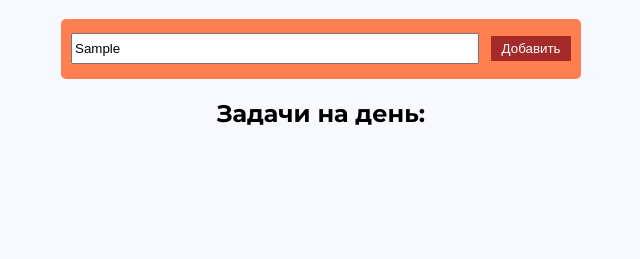
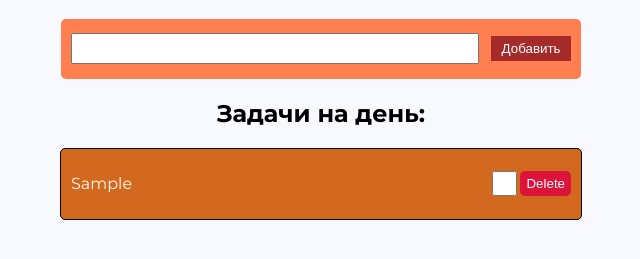
Before and after one commit to Dertex-js/ToDoList, a plain HTML site: page index.html in a window 1280 px wide. Both pictures are taken after typing "Sample" into the empty fields and a click on the button "Добавить". Shown: the part 63-322 px from the top of the page, without its empty margins (319-959 px from the left). Drawn offline with Linux system fonts and the light colour scheme.

Commit message:
Final push

```diff
--- a/css/main.css
+++ b/css/main.css
@@ -68,7 +68,7 @@ h1 {
     opacity: 0.5;
 }
 
-.todo-item.delition {
+.todo-item.deletion {
     animation: opacity 1s ease-in-out;
 }
 
--- a/js/main.js
+++ b/js/main.js
@@ -1,3 +1,75 @@
 const addTaskBtn = document.getElementById('add-task-btn');
 const deskTaskInput = document.getElementById('description-task');
-const todosWrapper = document.querySelector('todos-wrapper');
+const todosWrapper = document.querySelector('.todos-wrapper');
+
+let tasks;
+!localStorage.tasks ? tasks = [] : tasks = JSON.parse(localStorage.getItem('tasks'));
+
+let todoItemElems = [];
+
+function Task(description) {
+    this.description = description;
+    this.completed = false;
+}
+
+const createTemplate = (task, index) => {
+    return `
+        <div class="todo-item ${task.completed ? 'checked' : ''}">
+            <div class="description">${task.description}</div>
+            <div class="buttons">
+                <input onclick="completeTask(${index})" class="btn-complete" type="checkbox" ${task.completed ? 'checked' : ''}>
+                <button onclick="deleteTask(${index})" class="btn-delete">Delete</button>
+            </div>
+        </div>
+    `
+}
+
+const filterTasks = () => {
+    const activeTasks = tasks.length && tasks.filter(item => item.completed == false);
+    const completedTasks = tasks.length && tasks.filter(item => item.completed == true);
+    tasks = [...activeTasks,...completedTasks];
+}
+
+const fillHtmlList = () => {
+    todosWrapper.innerHTML = "";
+    if (tasks.length > 0) {
+        filterTasks();
+        tasks.forEach((item, index) => {
+            todosWrapper.innerHTML += createTemplate(item, index);
+        });
+        todoItemElems = document.querySelectorAll('.todo-item');
+    }
+}
+
+fillHtmlList();
+
+const updateLocal = () => {
+    localStorage.setItem('tasks', JSON.stringify(tasks))
+}
+
+const completeTask = index => {
+    tasks[index].completed = !tasks[index].completed;
+    if (tasks[index].completed) {
+        todoItemElems[index].classList.add('checked');
+    } else {
+        todoItemElems[index].classList.remove('checked');
+    }
+    updateLocal();
+    fillHtmlList();
+}
+
+addTaskBtn.addEventListener('click', () => {
+    tasks.push(new Task(deskTaskInput.value));
+    updateLocal();
+    fillHtmlList();
+    deskTaskInput.value = '';
+})
+
+const deleteTask = index => {
+    todoItemElems[index].classList.add('deletion');
+    setTimeout(() => {
+        tasks.splice(index, 1);
+        updateLocal();
+        fillHtmlList();
+    }, 500)
+}
```
